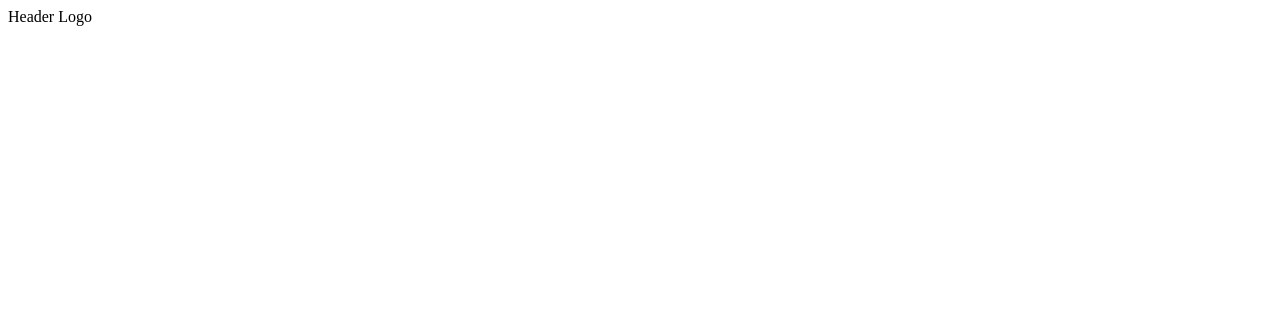
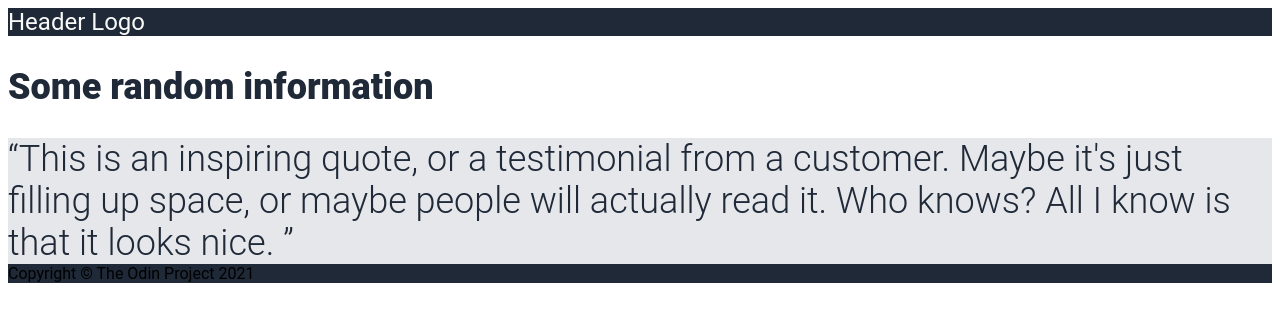
Before and after one commit to rfsjim/odin-landing-page, a plain HTML site: page index.html in a window 1280 px wide. Drawn offline with Linux system fonts and the light colour scheme.

Commit message:
Bug Fixed references to stylesheet

```diff
--- a/css/style.css
+++ b/css/style.css
@@ -1,4 +1,4 @@
-@import url('https://fonts.googleapis.com/css2?family=Roboto:ital,wght@0,100..900;1,100..900&display=swap');
+/* @import url('https://fonts.googleapis.com/css2?family=Roboto:ital,wght@0,100..900;1,100..900&display=swap'); */
 
 body {
     font-family: "Roboto", sans-serif;
@@ -30,6 +30,11 @@ header #logo {
     color: #f9faf8;
 }
 
+main {
+    display: flex;
+    flex-direction: column;
+}
+
 main h2 {
     font-size: 36px;
     color: #1f2937;
--- a/index.html
+++ b/index.html
@@ -3,7 +3,7 @@
     <head>
         <meta charset="UTF-8">
         <title>Odin Landing Page</title>
-        <link rel="stylesheet" src="./css/style.css">
+        <link rel="stylesheet" href="./css/style.css">
     </head>
 
     <body>
@@ -11,10 +11,14 @@
             <div id="logo">Header Logo</div>
         </header>
         <main>
-
+            <h2>Some random information</h2>
+            <q>This is an inspiring quote, or a testimonial from a customer.
+                Maybe it's just filling up space, or maybe people will actually read it.
+                Who knows? All I know is that it looks nice.
+            </q>
         </main>
         <footer>
-
+            Copyright &copy; The Odin Project 2021
         </footer>
     </body>
 </html>
```
